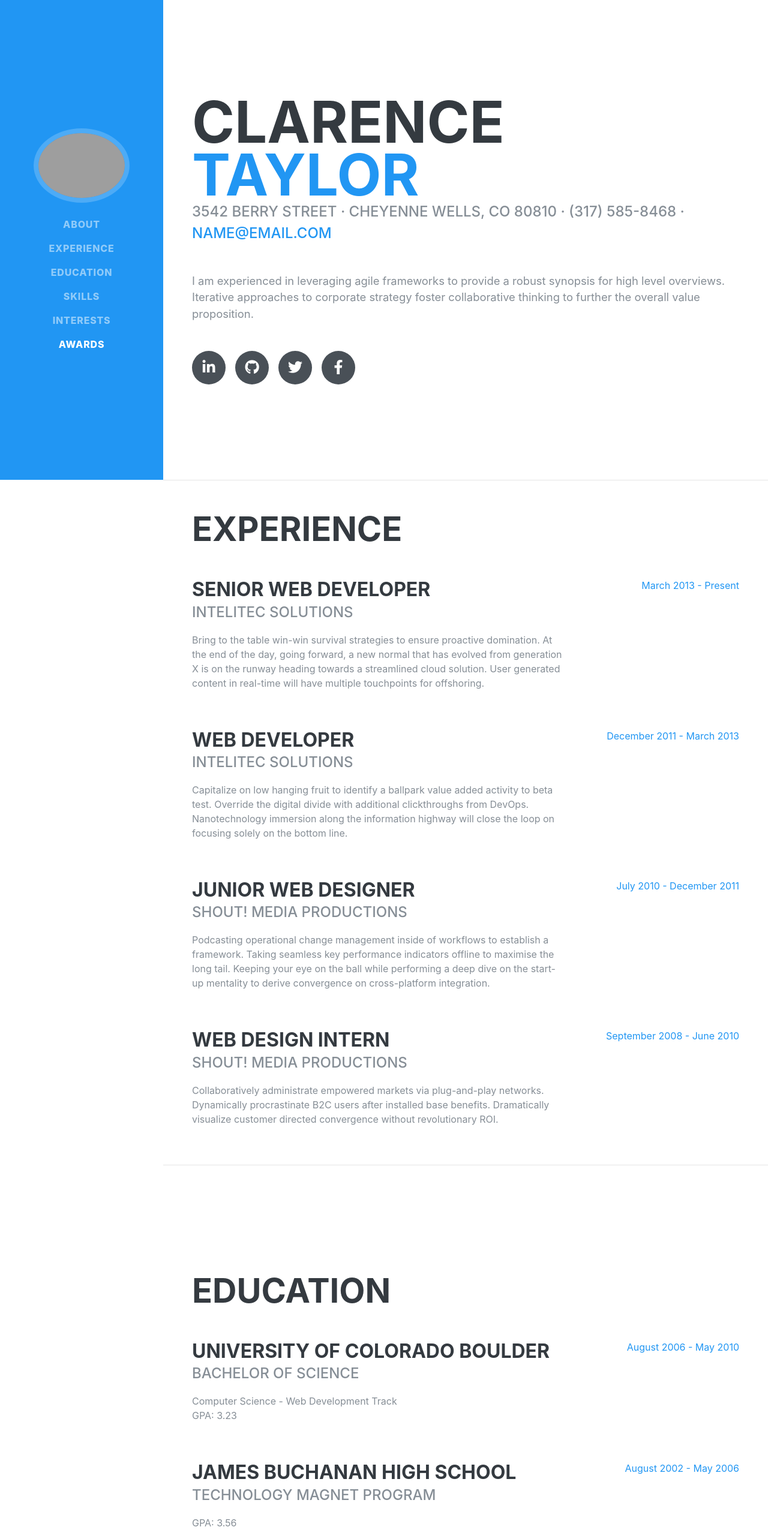
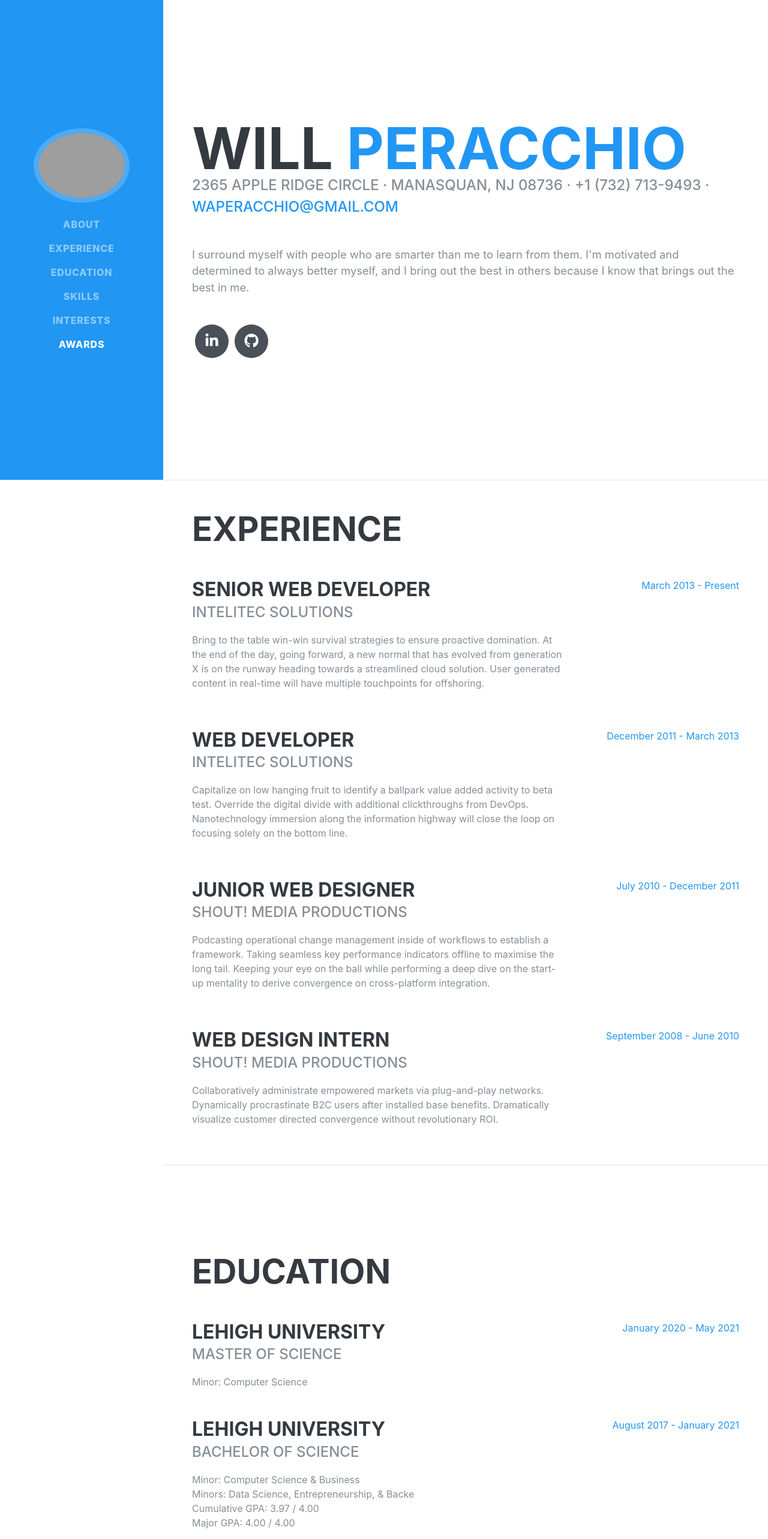
Before and after one commit to oag221/Procedural-Personal-Website-Alexandria-, a Vue app: page / in a window 1280 px wide. Shown: the top 2566 px of the page at 60% size. Built offline with nearby package versions, Linux system fonts and the light colour scheme; grey boxes are pictures that could not be loaded; a web font is replaced by a local one.

Commit message:
Reconfigured into config file

```diff
--- /dev/null
+++ b/config/config.json
@@ -0,0 +1,43 @@
+{
+  "about": {
+    "firstName": "Will",
+    "lastName": "Peracchio",
+    "phone": "+1 (732) 713-9493",
+    "email": "waperacchio@gmail.com",
+    "address": {
+      "streetAddress": "2365 Apple Ridge Circle",
+      "city": "Manasquan",
+      "state": "NJ",
+      "zip": "08736"
+    },
+    "socialmedia": {
+      "linkedin": "https://www.linkedin.com/in/william-peracchio/",
+      "github": "https://github.com/willperacchio/",
+      "twitter": null,
+      "facebook": null
+    },
+    "bio": "I surround myself with people who are smarter than me to learn from them. I'm motivated and determined to always better myself, and I bring out the best in others because I know that brings out the best in me."
+  },
+  "education": [
+    {
+      "name": "Lehigh University",
+      "degree": "Master of Science",
+      "major": ["Computer Science"],
+      "startDate": "January 2020",
+      "endDate": "May 2021"
+    },
+    {
+      "name": "Lehigh University",
+      "degree": "Bachelor of Science",
+      "major": ["Computer Science & Business"],
+      "minor": ["Data Science", "Entrepreneurship", "Backe"],
+      "startDate": "August 2017",
+      "endDate": "January 2021",
+      "gpa": {
+        "cumulative": "3.97",
+        "major": "4.00",
+        "scale": "4.00"
+      }
+    }
+  ]
+}
--- a/src/App.vue
+++ b/src/App.vue
@@ -3,11 +3,11 @@
     <AsideComponent/>
 
     <div class="container-fluid p-0">
-      <AboutComponent/>
+      <AboutComponent :About="config.about" />
       <hr class="m-0" />
       <ExperienceComponent/>
       <hr class="m-0" />
-      <EducationComponent/>
+      <EducationComponent :EducationList="config.education" />
       <hr class="m-0" />
       <SkillsComponent/>
       <hr class="m-0" />
@@ -19,6 +19,8 @@
 </template>
 
 <script>
+import config from '../config/config.json'
+
 import AsideComponent from './components/AsideComponent'
 import AboutComponent from './components/AboutComponent.vue'
 import ExperienceComponent from './components/ExperienceComponent.vue'
@@ -39,7 +41,7 @@ export default {
   },
   data() {
     return {
-      title: "My portfolio"
+      config: config
     };
   },
   mounted() {
--- a/src/assets/css/resume.css
+++ b/src/assets/css/resume.css
@@ -54,7 +54,7 @@ p.lead {
   font-size: 1.5rem;
 }
 
-.social-icons a {
+.social-icons span a {
   display: inline-block;
   height: 3.5rem;
   width: 3.5rem;
@@ -67,11 +67,15 @@ p.lead {
   margin-right: 1rem;
 }
 
-.social-icons a:last-child {
+.social-icons span {
+  margin: 0 5px;
+}
+
+.social-icons span a:last-child {
   margin-right: 0;
 }
 
-.social-icons a:hover {
+.social-icons span a:hover {
   background-color: #F44336;
 }
 
--- a/src/components/AboutComponent.vue
+++ b/src/components/AboutComponent.vue
@@ -2,31 +2,41 @@
   <section class="resume-section p-3 p-lg-5 d-flex align-items-center" id="about">
     <div class="w-100">
       <h1 class="mb-0">
-        Clarence
-        <span class="text-primary">Taylor</span>
+        {{About.firstName}}
+        <span class="text-primary">{{About.lastName}}</span>
       </h1>
       <div class="subheading mb-5">
-        3542 Berry Street · Cheyenne Wells, CO 80810 · (317) 585-8468 ·
-        <a
-          href="mailto:name@email.com"
-        >name@email.com</a>
+        {{About.address.streetAddress}} ·
+        {{About.address.city}}, {{About.address.state}} {{About.address.zip}} ·
+        {{About.phone}} ·
+        <a :href="'mailto:' + About.email" target="_blank">
+          {{About.email}}
+        </a>
       </div>
-      <p
-        class="lead mb-5"
-      >I am experienced in leveraging agile frameworks to provide a robust synopsis for high level overviews. Iterative approaches to corporate strategy foster collaborative thinking to further the overall value proposition.</p>
-      <div class="social-icons">
-        <a href="#">
+      <p class="lead mb-5">
+        {{About.bio}}
+      </p>
+      <div class="social-icons" v-if="About.socialmedia">
+        <span v-if="About.socialmedia.linkedin">
+          <a :href="About.socialmedia.linkedin" target="_blank">
             <i class="fab fa-linkedin-in"></i>
           </a>
-        <a href="#">
+        </span>
+        <span v-if="About.socialmedia.facebook">
+          <a :href="About.socialmedia.facebook" target="_blank">
+            <i class="fab fa-facebook-f"></i>
+          </a>
+        </span>
+        <span v-if="About.socialmedia.github">
+          <a :href="About.socialmedia.github" target="_blank">
             <i class="fab fa-github"></i>
           </a>
-        <a href="#">
+        </span>
+        <span v-if="About.socialmedia.twitter">
+          <a :href="About.socialmedia.twitter" target="_blank">
             <i class="fab fa-twitter"></i>
           </a>
-        <a href="#">
-          <i class="fab fa-facebook-f"></i>
-        </a>
+        </span>
       </div>
     </div>
   </section>
@@ -37,6 +47,7 @@ import { Component, Prop, Vue } from "vue-property-decorator";
 
 @Component
 export default class AboutComponent extends Vue {
+  @Prop(Object) readonly About: object | undefined;
 }
 </script>
 
--- a/src/components/EducationComponent.vue
+++ b/src/components/EducationComponent.vue
@@ -3,28 +3,49 @@
     <div class="w-100">
       <h2 class="mb-5">Education</h2>
 
-      <div class="resume-item d-flex flex-column flex-md-row justify-content-between mb-5">
-        <div class="resume-content">
-          <h3 class="mb-0">University of Colorado Boulder</h3>
-          <div class="subheading mb-3">Bachelor of Science</div>
-          <div>Computer Science - Web Development Track</div>
-          <p>GPA: 3.23</p>
-        </div>
-        <div class="resume-date text-md-right">
-          <span class="text-primary">August 2006 - May 2010</span>
+      <div v-for="(education, index) in EducationList" v-bind:key="index">
+        <div class="resume-item d-flex flex-column flex-md-row justify-content-between mb-5">
+          <div class="resume-content">
+            <h3 class="mb-0">{{education.name}}</h3>
+            <div class="subheading mb-3">{{education.degree}}</div>
+            <div v-if="education.major">
+              <span v-if="education.major.length === 1">Minor: </span>
+              <span v-if="education.major.length > 1">Minors: </span>
+              <span v-for="(major, majorIndex) in education.major" v-bind:key="education.name + 'Major' + major">
+                {{major}}<span v-if="majorIndex !== education.major.length - 1">,
+                  <span v-if="majorIndex === education.major.length - 2 && education.major.length > 2">
+                    &amp;
+                  </span>
+                </span>
+              </span>
+            </div>
+            <div v-if="education.minor">
+              <span v-if="education.minor.length === 1">Minor: </span>
+              <span v-if="education.minor.length > 1">Minors: </span>
+              <span v-for="(minor, minorIndex) in education.minor" v-bind:key="education.name + 'Minor' + minor">
+                {{minor}}<span v-if="minorIndex !== education.minor.length - 1">,
+                  <span v-if="minorIndex === education.minor.length - 2 && education.minor.length > 2">
+                    &amp;
+                  </span>
+                </span>
+              </span>
+            </div>
+            <div v-if="education.gpa">
+              <div v-if="education.gpa.cumulative">
+                Cumulative GPA: {{education.gpa.cumulative}} / {{education.gpa.scale}}
+              </div>
+              <div v-if="education.gpa.major">
+                Major GPA: {{education.gpa.major}} / {{education.gpa.scale}}
+              </div>
+            </div>
+          </div>
+          <div class="resume-date text-md-right">
+            <span class="text-primary">{{education.startDate}} - {{education.endDate}}</span>
+          </div>
         </div>
       </div>
 
-      <div class="resume-item d-flex flex-column flex-md-row justify-content-between">
-        <div class="resume-content">
-          <h3 class="mb-0">James Buchanan High School</h3>
-          <div class="subheading mb-3">Technology Magnet Program</div>
-          <p>GPA: 3.56</p>
-        </div>
-        <div class="resume-date text-md-right">
-          <span class="text-primary">August 2002 - May 2006</span>
-        </div>
-      </div>
+
     </div>
   </section>
 </template>
@@ -33,7 +54,9 @@
 import { Component, Prop, Vue } from "vue-property-decorator";
 
 @Component
-export default class EducationComponent extends Vue {}
+export default class EducationComponent extends Vue {
+  @Prop(Array) readonly EducationList: object[] | undefined;
+}
 </script>
 
 <style scoped lang="scss">
```
Lines whose indentation alone changed are shown as unchanged.
